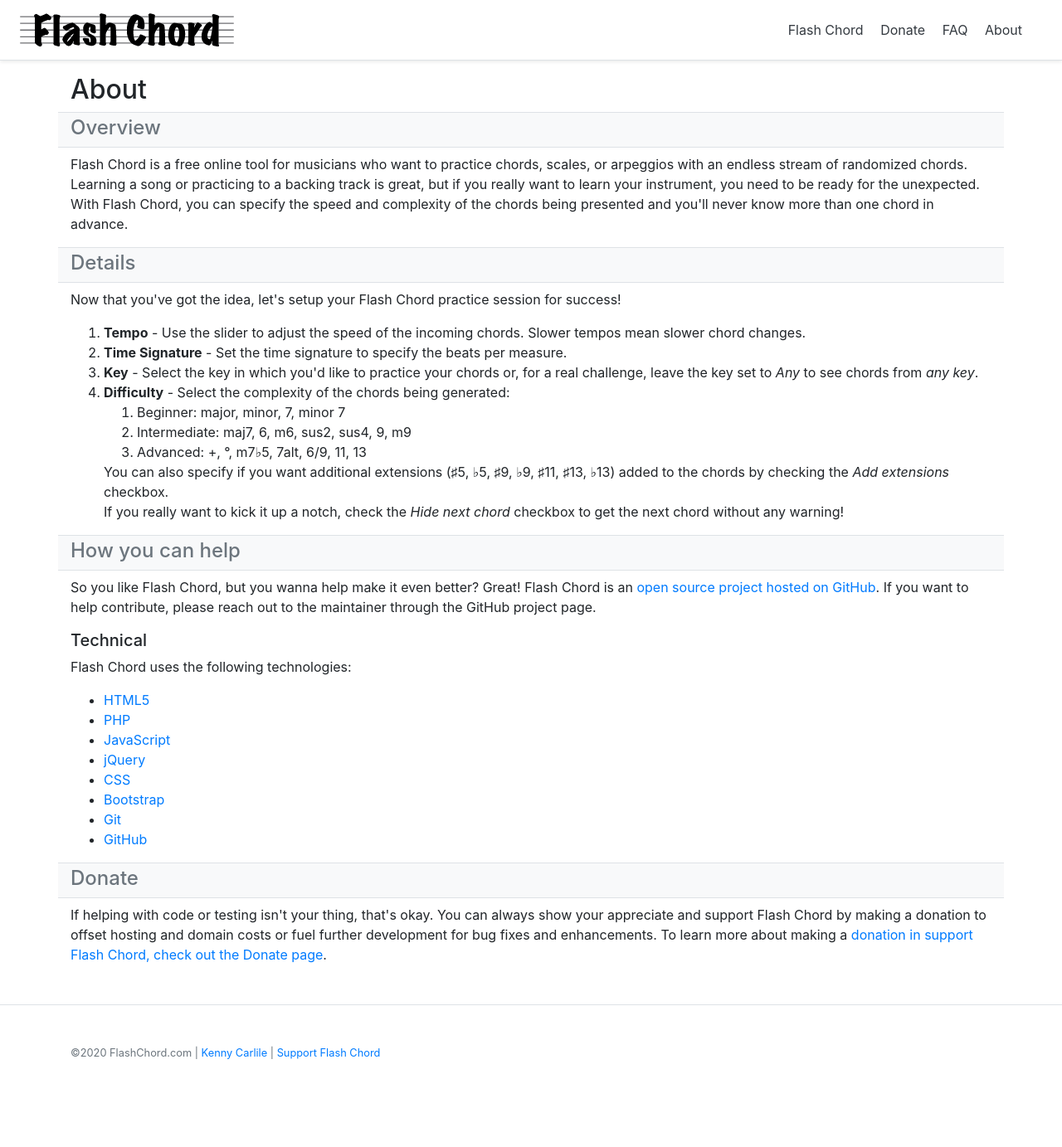
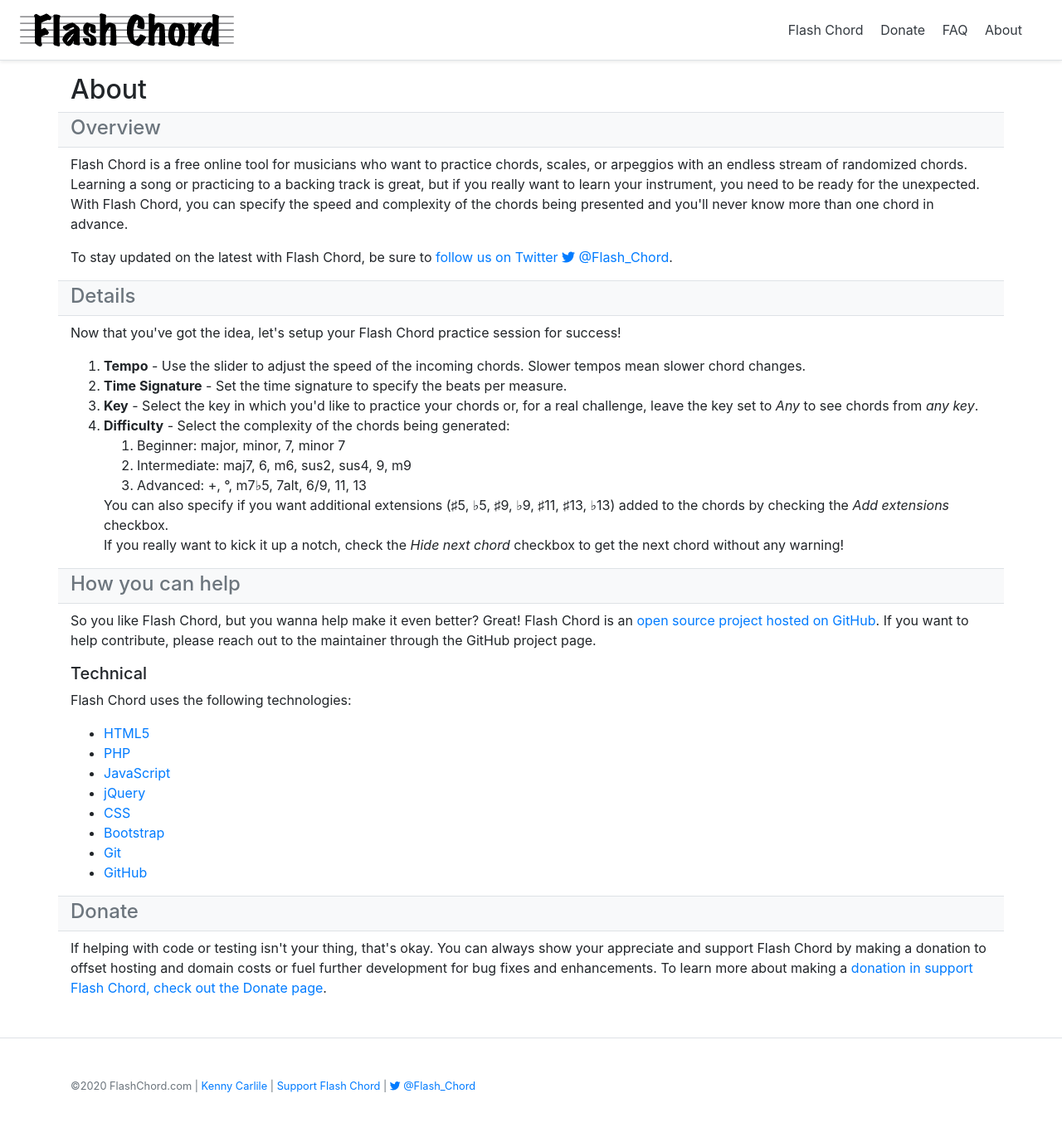
Before and after one commit to KCarlile/flashchord, a PHP site: page /about.php in a window 1280 px wide. Shown: the whole page at 83% size. Before the commit the page ends 1277 px from the top, so only its background shows below. Run offline with PHP 8.4, Linux system fonts and the light colour scheme; some libraries are stand-ins or nearby versions.

Commit message:
Adding Twitter link to copyright footer and about page.

```diff
--- a/about.php
+++ b/about.php
@@ -16,6 +16,7 @@
             </div>
         </div>
         <p>Flash Chord is a free online tool for musicians who want to practice chords, scales, or arpeggios with an endless stream of randomized chords. Learning a song or practicing to a backing track is great, but if you really want to learn your instrument, you need to be ready for the unexpected. With Flash Chord, you can specify the speed and complexity of the chords being presented and you'll never know more than one chord in advance.</p>
+        <p>To stay updated on the latest with Flash Chord, be sure to <a href="https://twitter.com/flash_chord">follow us on Twitter <i class="fab fa-twitter"></i> @Flash_Chord</a>.
         <div class="row bg-light mb-2">
             <div class="col border-top border-bottom">
                 <h4 class="text-secondary mt-1 mb-2">Details</h4>
--- a/components/copyright.php
+++ b/components/copyright.php
@@ -1 +1 @@
-<small class="d-block mb-3 text-muted">©<?php echo date("Y"); ?> FlashChord.com | <a href="http://www.kennycarlile.com/">Kenny Carlile</a> | <a href="/donate">Support Flash Chord</a></small>
+<small class="d-block mb-3 text-muted">©<?php echo date("Y"); ?> FlashChord.com | <a href="http://www.kennycarlile.com/">Kenny Carlile</a> | <a href="/donate">Support Flash Chord</a> | <a href="https://twitter.com/flash_chord"><i class="fab fa-twitter"></i> @Flash_Chord</a></small>
--- a/components/head.php
+++ b/components/head.php
@@ -35,3 +35,6 @@
 
     <!-- Flash Chord CSS -->
     <link rel="stylesheet" href="/css/styles.css">
+
+    <!-- Font Awesome -->
+    <script src="https://kit.fontawesome.com/a744f5988e.js" crossorigin="anonymous"></script>
```
Also changed, not shown: CHANGELOG.md.
